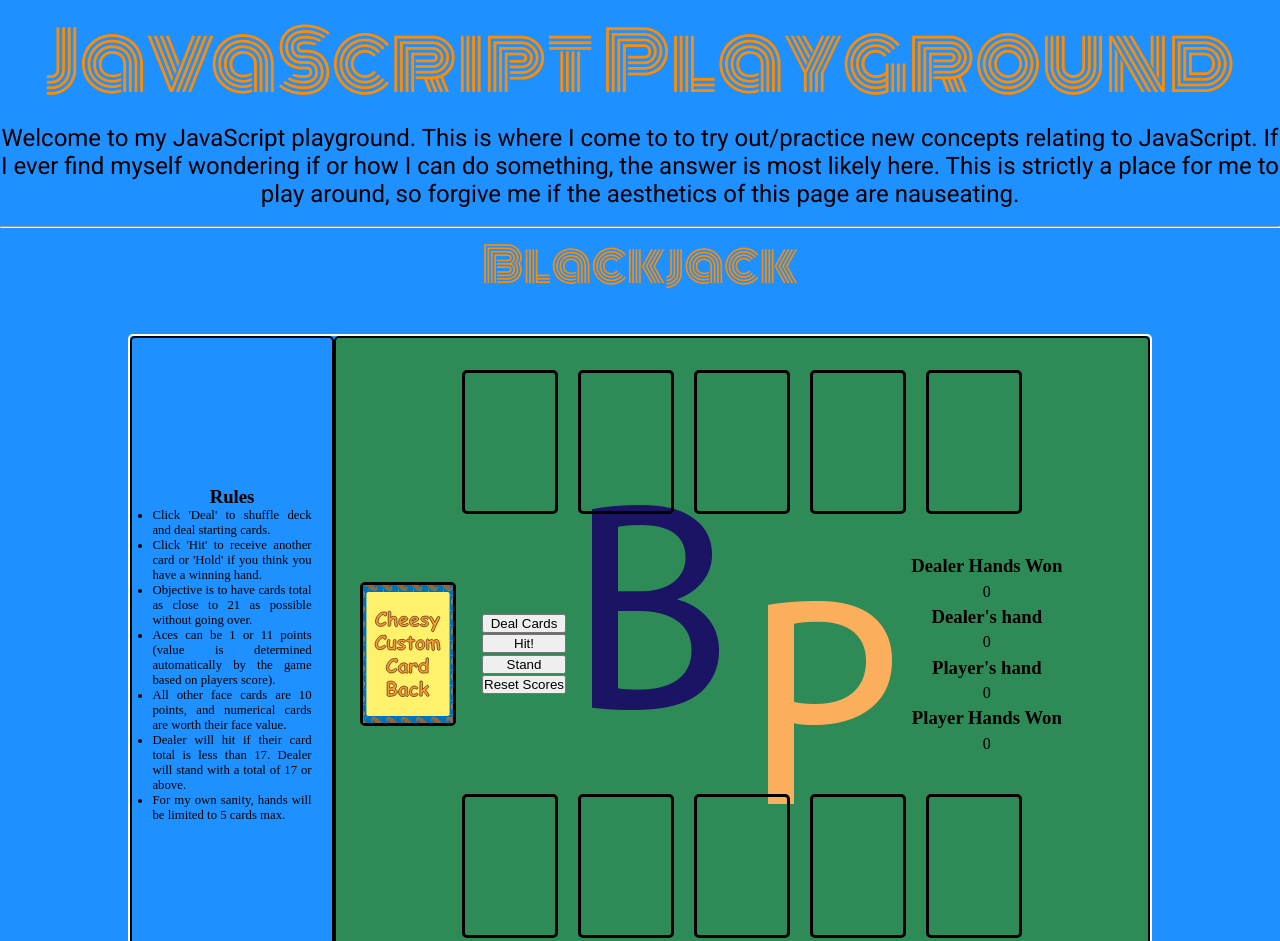
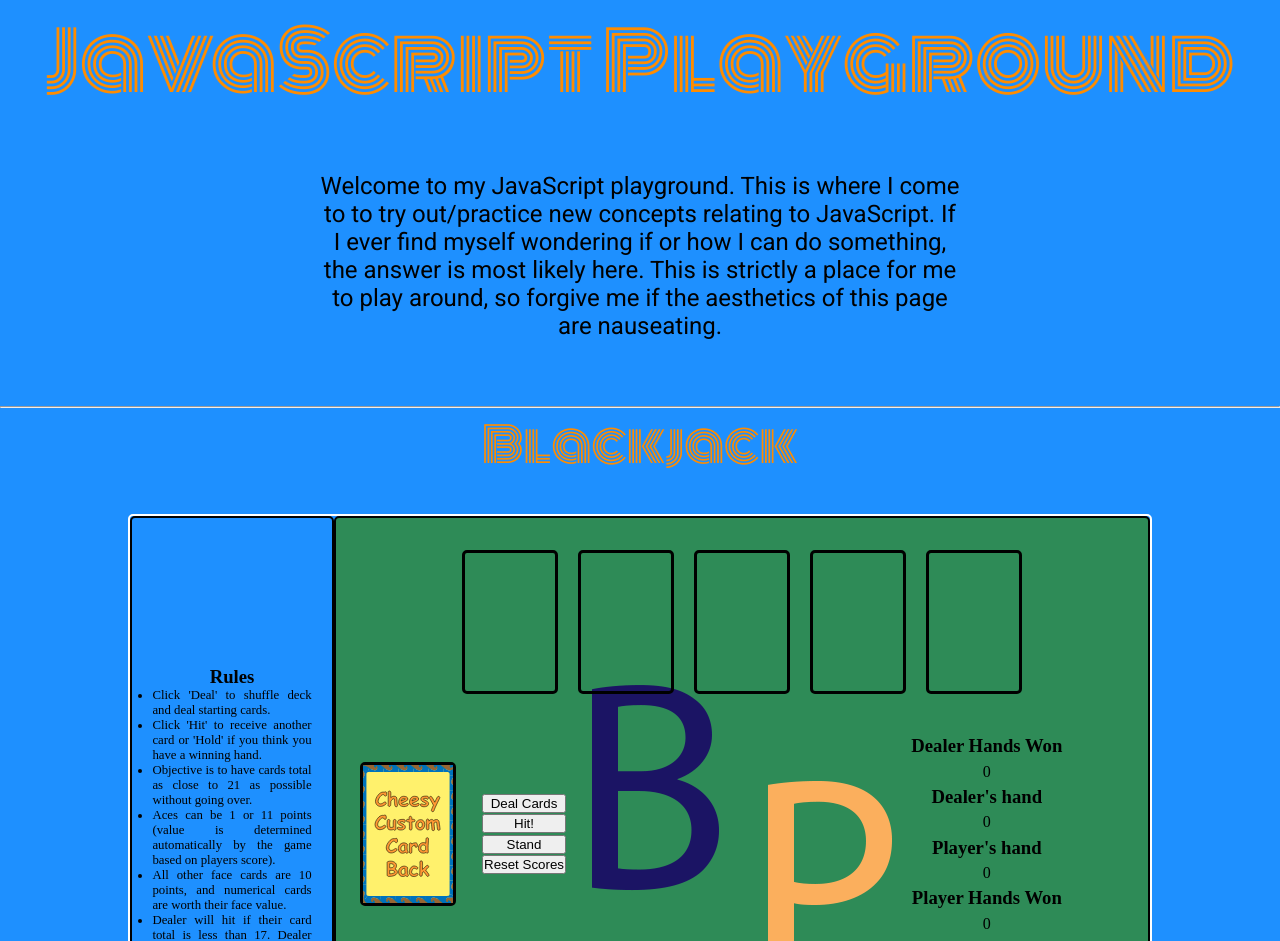
Before and after one commit to bp9320/JSplayground, a plain HTML site: page index.html in a window 1280 px wide. Shown: the top 941 px of the page. Drawn offline with nearby package versions, Linux system fonts and the light colour scheme; files that its build step writes are made by us from their sources.

Commit message:
add margins to subheading text

```diff
--- a/resources/sass/main.scss
+++ b/resources/sass/main.scss
@@ -47,6 +47,7 @@ li {
   }
   text-align: center;
   color: black;
+  margin: 3rem 20rem;
 }
 
 /* Section Styles */
```
